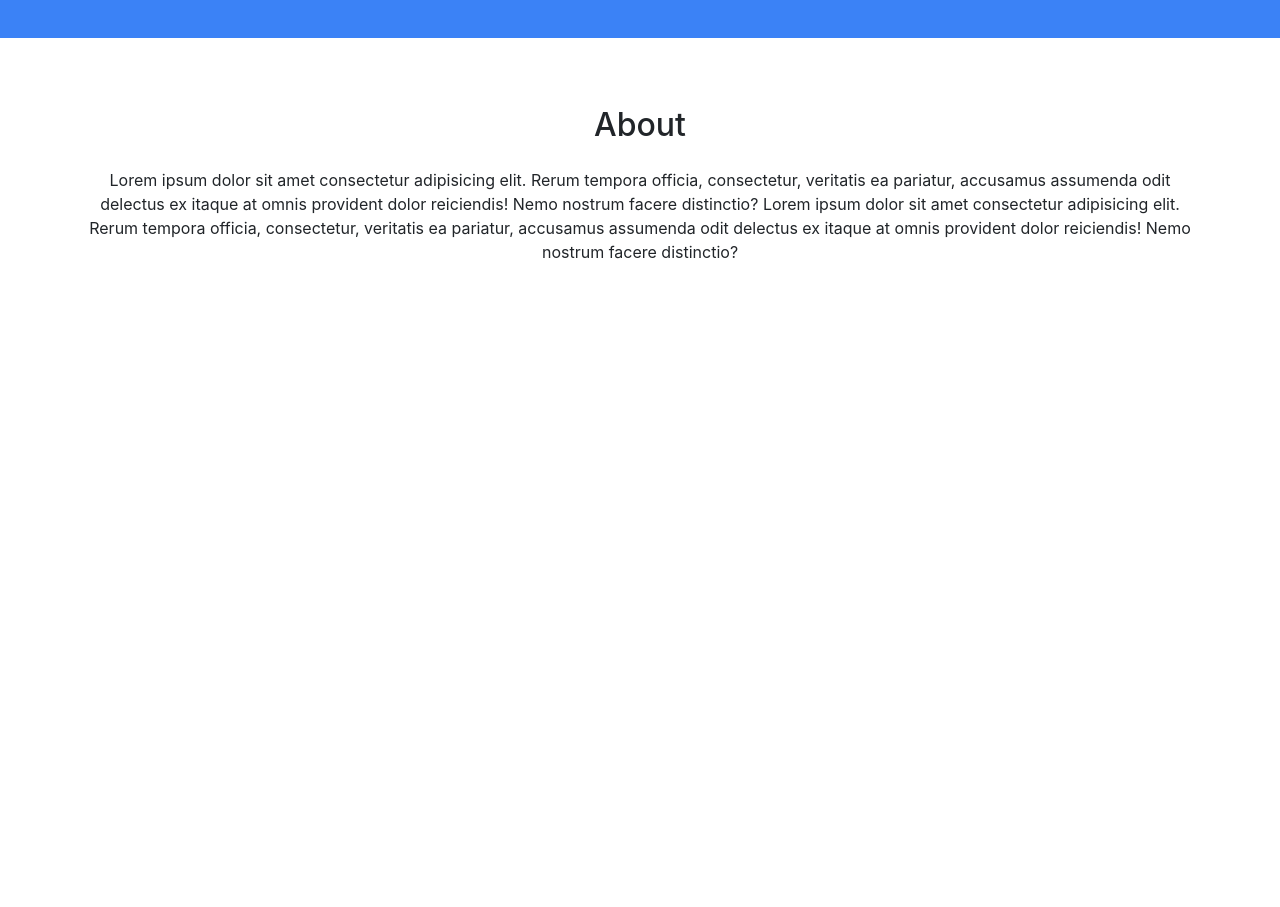
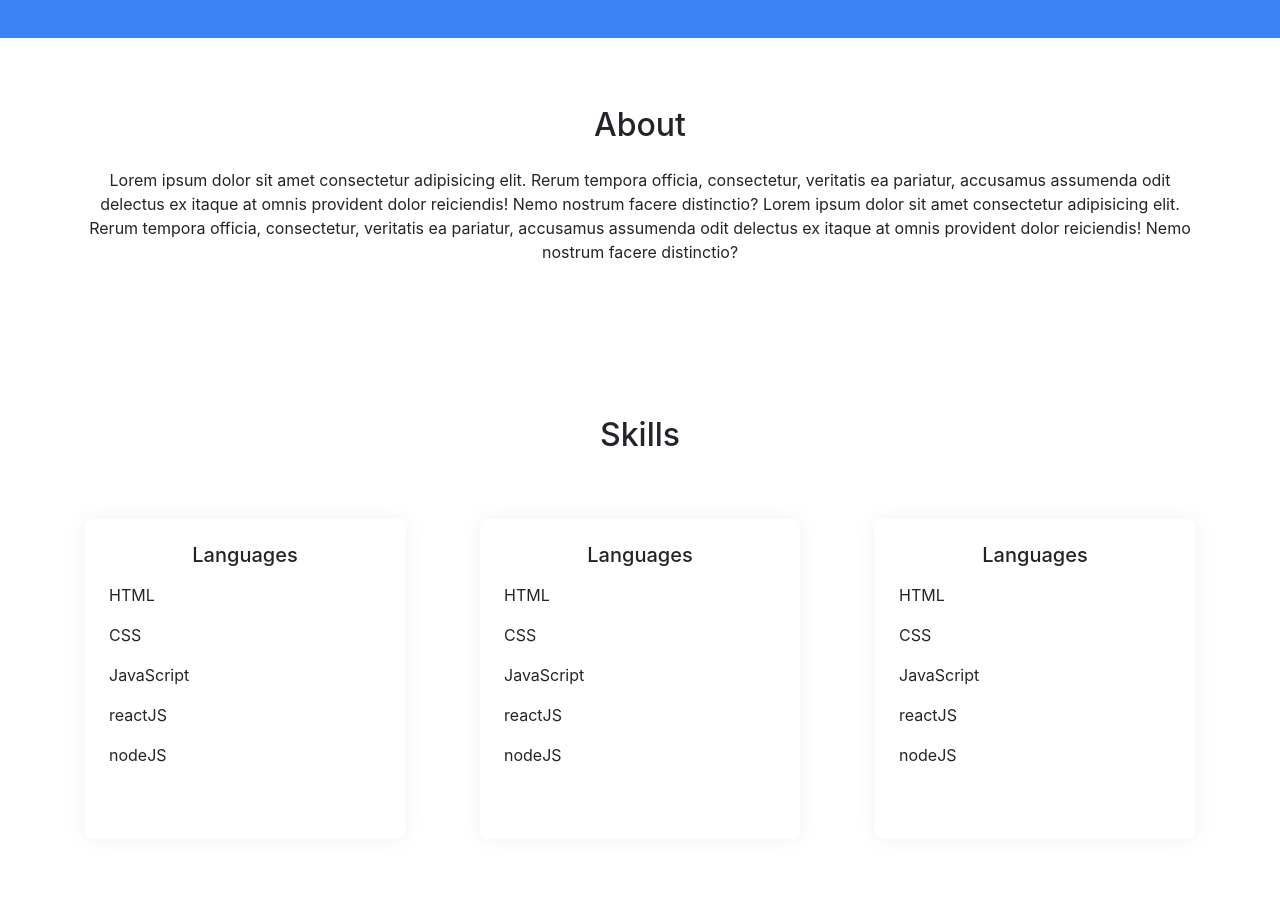
Before and after one commit to karthiknmenon/CSI-Portfolio, a plain HTML site: page index.html in a window 1280 px wide. Shown: the part 762-1669 px from the top of the page. Before the commit the page ends 1110 px from the top, so only its background shows below. Drawn offline with nearby package versions, Linux system fonts and the light colour scheme.

Commit message:
add skills section

```diff
--- a/index.html
+++ b/index.html
@@ -14,7 +14,7 @@
   <section class="hero">
     <div class="container h-100">
       <div class="row h-100">
-        <div class="col-lg-12 d-flex flex-column justify-content-center align-items-center">
+        <div class="col-lg-12 text-center d-flex flex-column justify-content-center align-items-center">
           <h1 class="font-weight-bold text-white">Karthik Menon</h1>
           <hr>
           <h2 class="font-weight-semibold text-white">Software Engineer @BigBinary</h2>
@@ -36,6 +36,41 @@
       </div>
     </div>
   </section>
+  <section class="skills">
+    <div class="container">
+      <div class="row">
+        <div class="col-lg-12">
+          <h2 class="font-weight-semibold text-center mb-4">Skills</h2>
+          <div class="skills-card-row">
+            <div class="skills-card">
+              <h5 class="text-center mb-3">Languages</h5>
+              <p>HTML</p>
+              <p>CSS</p>
+              <p>JavaScript</p>
+              <p>reactJS</p>
+              <p>nodeJS</p>
+            </div>
+            <div class="skills-card">
+              <h5 class="text-center mb-3">Languages</h5>
+              <p>HTML</p>
+              <p>CSS</p>
+              <p>JavaScript</p>
+              <p>reactJS</p>
+              <p>nodeJS</p>
+            </div>
+            <div class="skills-card">
+              <h5 class="text-center mb-3">Languages</h5>
+              <p>HTML</p>
+              <p>CSS</p>
+              <p>JavaScript</p>
+              <p>reactJS</p>
+              <p>nodeJS</p>
+            </div>
+          </div>
+        </div>
+      </div>
+    </div>
+  </section>
   <script src="https://ajax.googleapis.com/ajax/libs/jquery/3.5.1/jquery.min.js"></script>
   <script src="https://stackpath.bootstrapcdn.com/bootstrap/4.5.2/js/bootstrap.min.js"
     integrity="sha384-B4gt1jrGC7Jh4AgTPSdUtOBvfO8shuf57BaghqFfPlYxofvL8/KUEfYiJOMMV+rV" crossorigin="anonymous">
--- a/style.css
+++ b/style.css
@@ -19,3 +19,30 @@ hr {
 .about {
   padding: 4.25rem 0;
 }
+
+.skills {
+  padding: 4.25rem 0
+}
+
+.skills-card-row {
+  display: flex;
+  flex-direction: row;
+  justify-content: space-between;
+  align-items: stretch;
+  margin-top: 4rem;
+}
+
+.skills-card {
+  height: 20rem;
+  width: 20rem;
+  background: white;
+  border-radius: 0.5rem;
+  padding: 1.5rem;
+  cursor: pointer;
+  box-shadow: 0 0 23px rgba(0, 0, 0, 0.06);
+}
+
+.skills-card:hover {
+  transition: all 0.3s ease-in-out;
+  transform: translateY(-0.8rem);
+}
```
